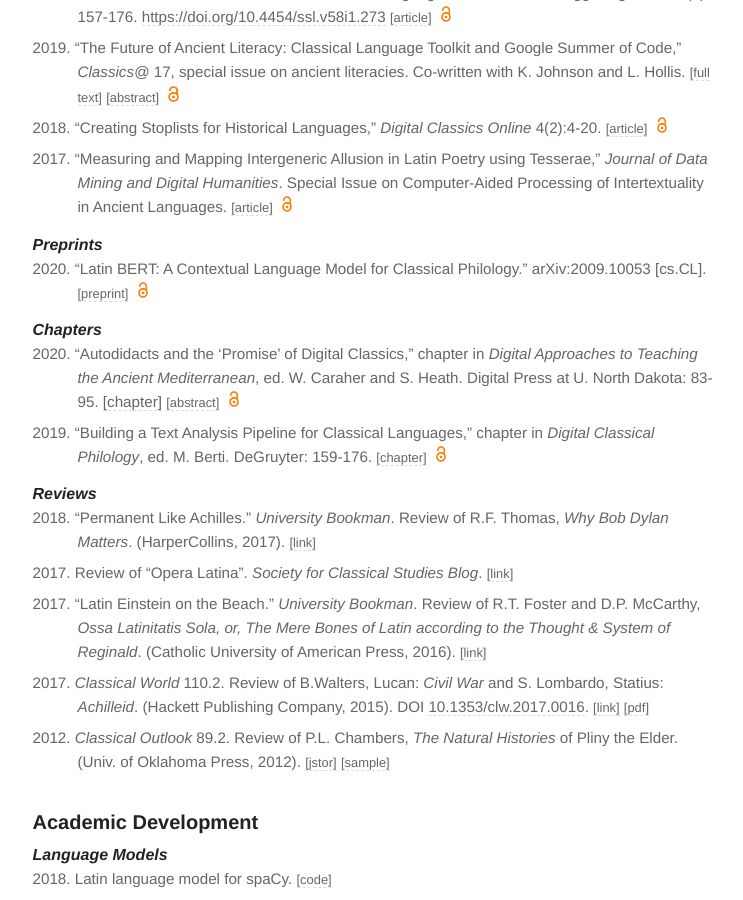
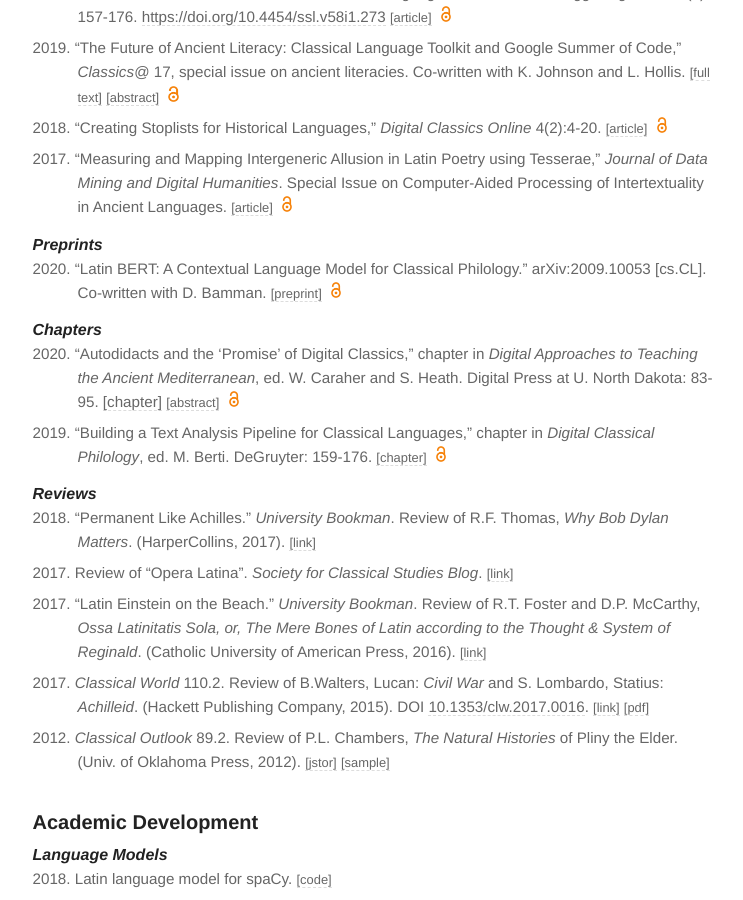
Before and after one commit to diyclassics/diyclassics.github.io, a Jekyll site: the page built from cv.md, in a window 1280 px wide and 900 px high, scrolled down 963 px. Shown: the whole window, without its empty margins (265-1008 px from the left). Built offline with Jekyll 4.4.1, drawn with Linux system fonts in a browser that asks for light colours.

Commit message:
Update paper

```diff
--- a/cv.md
+++ b/cv.md
@@ -47,7 +47,7 @@ September 2020
 
 #### Preprints
 
-- 2020\. "Latin BERT: A Contextual Language Model for Classical Philology." arXiv:2009.10053 [cs.CL]. [[preprint]](https://arxiv.org/abs/2009.10053){:.cv-link} <img src="../assets/images/oa.png" alt="oa-icon" height="16" hspace="5"/>
+- 2020\. "Latin BERT: A Contextual Language Model for Classical Philology." arXiv:2009.10053 [cs.CL]. Co-written with D. Bamman. [[preprint]](https://arxiv.org/abs/2009.10053){:.cv-link} <img src="../assets/images/oa.png" alt="oa-icon" height="16" hspace="5"/>
 
 #### Chapters
 
```
